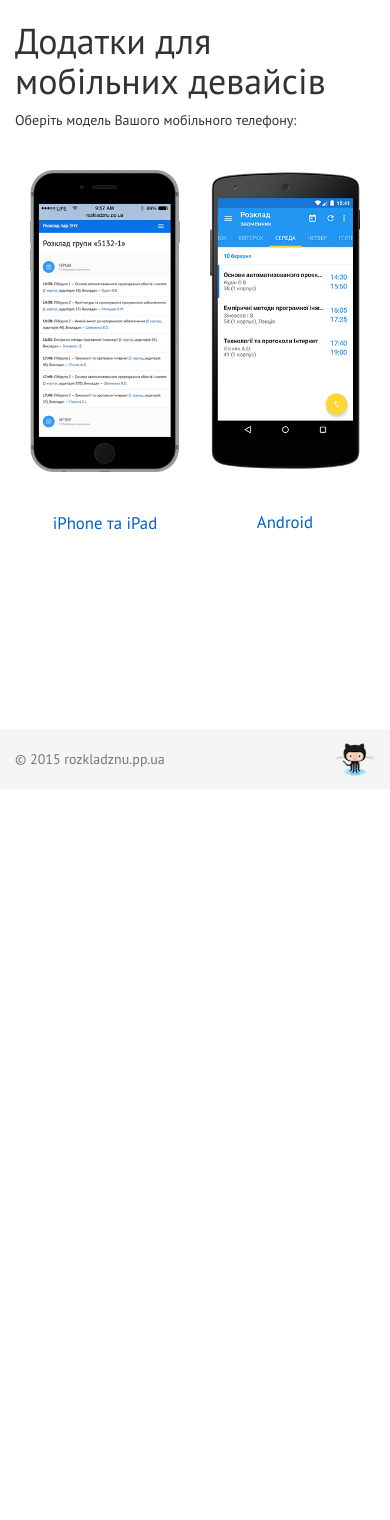
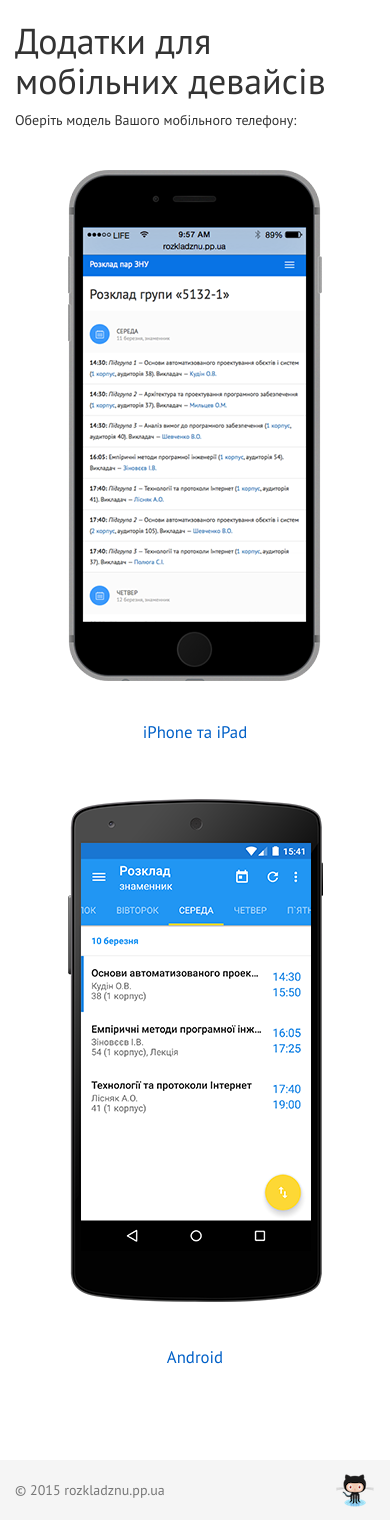
Before and after one commit to Vadimkin/ZNU-Timetable, a Django app: page /mobile/ in a window 390 px wide. Shown: the part 55-1575 px from the top of the page. Before the commit the page ends 831 px from the top, so only its background shows below. Run offline with Django 3.2, Linux system fonts and the light colour scheme; parts of the project's set-up code (start-up, migrations or seed data) failed here and were passed over; some libraries are stand-ins or nearby versions; some web fonts are replaced.

Commit message:
Update mobile devices page

```diff
--- a/templates/timetable/mobile_applications.html
+++ b/templates/timetable/mobile_applications.html
@@ -14,13 +14,13 @@
         <p>Оберіть модель Вашого мобільного телефону:</p>
 
         <div class="row mobileApps">
-            <div class="col-md-3 col-md-offset-2 col-xs-6">
+            <div class="col-md-3 col-md-offset-2 col-xs-12">
                 <div class="mobileApps-one mobileApps-one__ios">
                     <img class="mobileApps-img" src="{% static "timetable/img/iphone-app.png" %}" alt=""/><br>
                     <span class="mobileApps-model">iPhone та iPad</span>
                 </div>
             </div>
-            <a href="https://play.google.com/store/apps/details?id=ua.pp.rozkladznu.app" class="col-md-3 col-md-offset-2 col-xs-6">
+            <a href="https://play.google.com/store/apps/details?id=ua.pp.rozkladznu.app" class="col-md-3 col-md-offset-2 col-xs-12">
                 <div class="mobileApps-one">
                     <img class="mobileApps-img" src="{% static "timetable/img/android-app.png" %}" alt=""/><br>
                     <span class="mobileApps-model">Android</span>
--- a/timetable/static/timetable/css/user.css
+++ b/timetable/static/timetable/css/user.css
@@ -201,6 +201,7 @@ body {
 	    max-width: 100%;
 		cursor: pointer;
 		color: #0060c7;
+		margin-bottom: 50px;
 	}
 
 		.mobileApps-model {
@@ -211,6 +212,7 @@ body {
 		}
 
 		.mobileApps-img {
+		    margin: 0 auto;
 		    max-width: 100%;
 			display: block;
 		}
```
